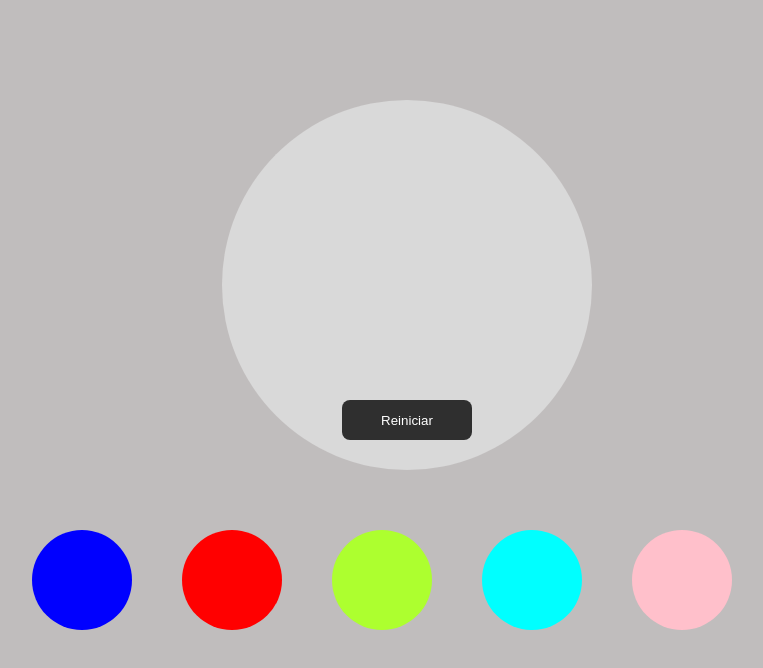
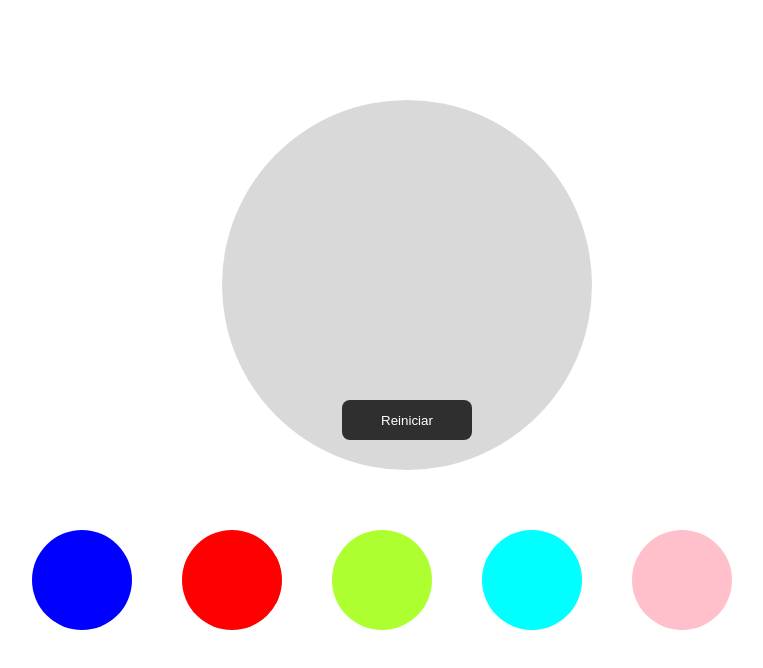
Before and after one commit to CaioLima10/Desafio-de-Cores, a plain HTML site: page index.html in a window 1280 px wide. Shown: the whole page, without its empty margins (233-996 px from the left). Drawn offline with Linux system fonts and the light colour scheme.

Commit message:
desafio de cores

```diff
--- a/style.css
+++ b/style.css
@@ -50,7 +50,7 @@
 /* as cores do circulos*/
 
 body {
-    background: rgb(192, 189, 189);
+    background: rgb(255, 255, 255);
 }
 
 #elipse-blue {
```
Also changed, not shown: .github/desafio circulo 1.PNG (added), 1 other file.
